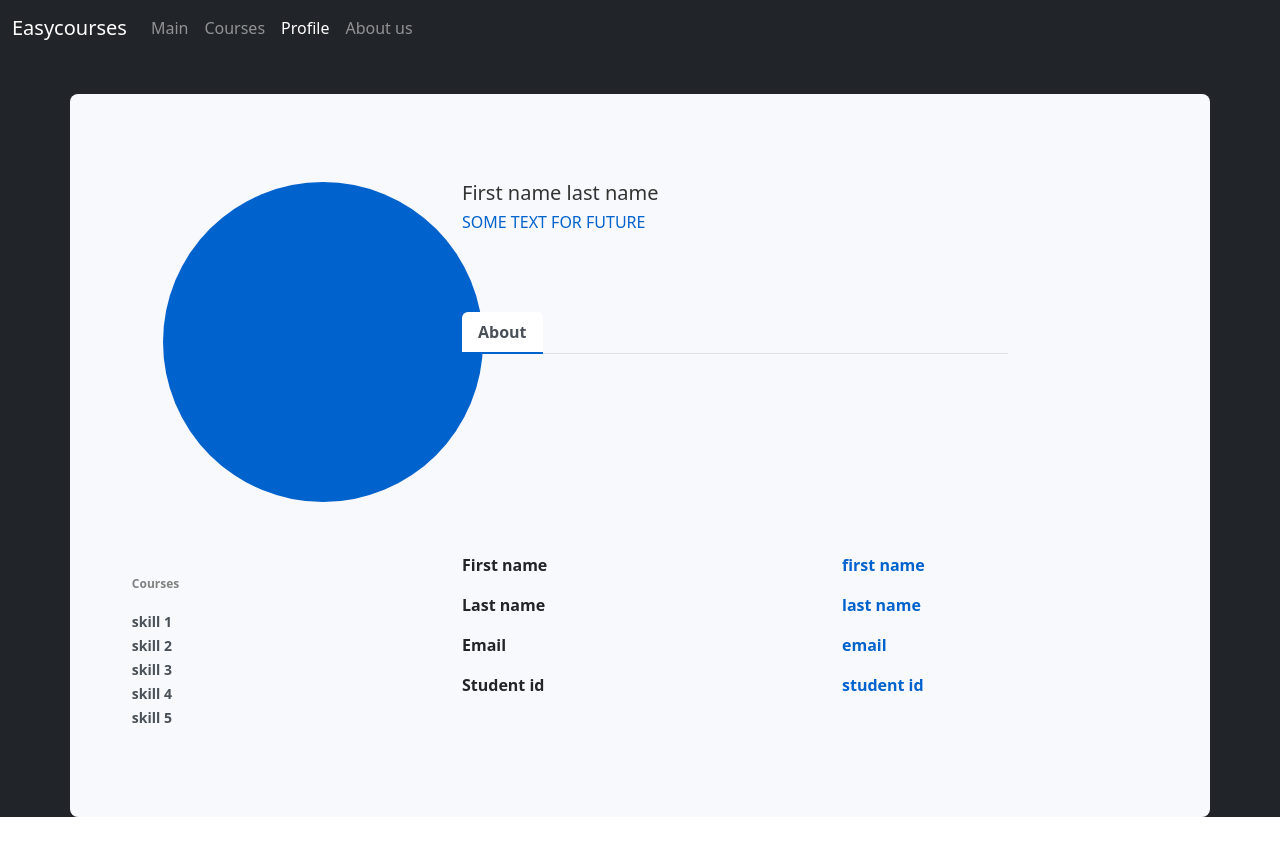
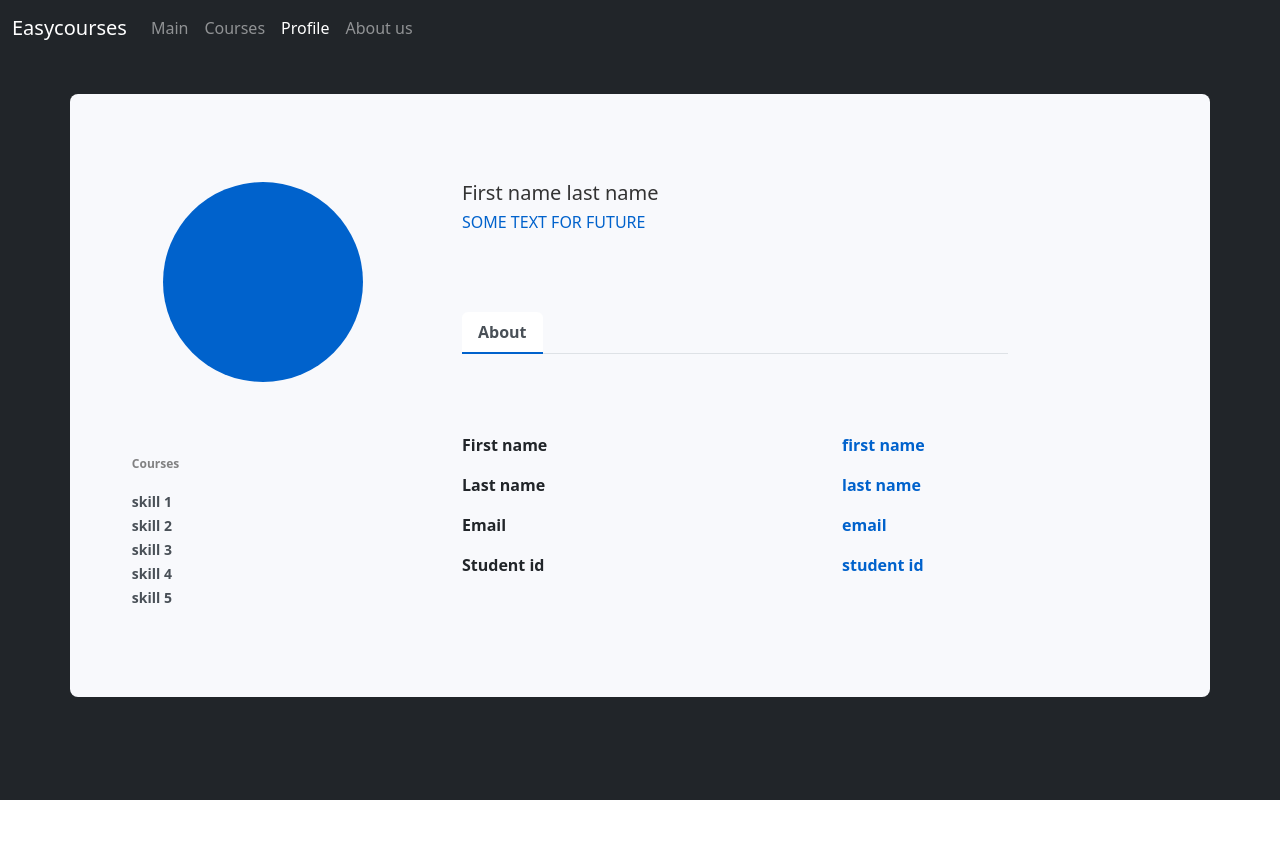
Before and after one commit to sanarkk/EasyCourses_Hackathon, a React (Create React App) app in the folder hackathon/: page /profile in a window 1280 px wide. After the commit the page ends 800 px from the top, so only its background shows below. Built offline with nearby package versions, Linux system fonts and the light colour scheme.

Commit message:
profile page

```diff
--- a/hackathon/src/index.css
+++ b/hackathon/src/index.css
@@ -175,8 +175,8 @@ body.sidebar-toggled footer.sticky-footer {
 
 .prof-img-div {
   background-color: #0062cc;
-  height: 40vh;
-  width: 40vh;
+  height: 25vh;
+  width: 25vh;
   position: relative;
   left: 80px;
   margin-bottom: 50px ;
```
